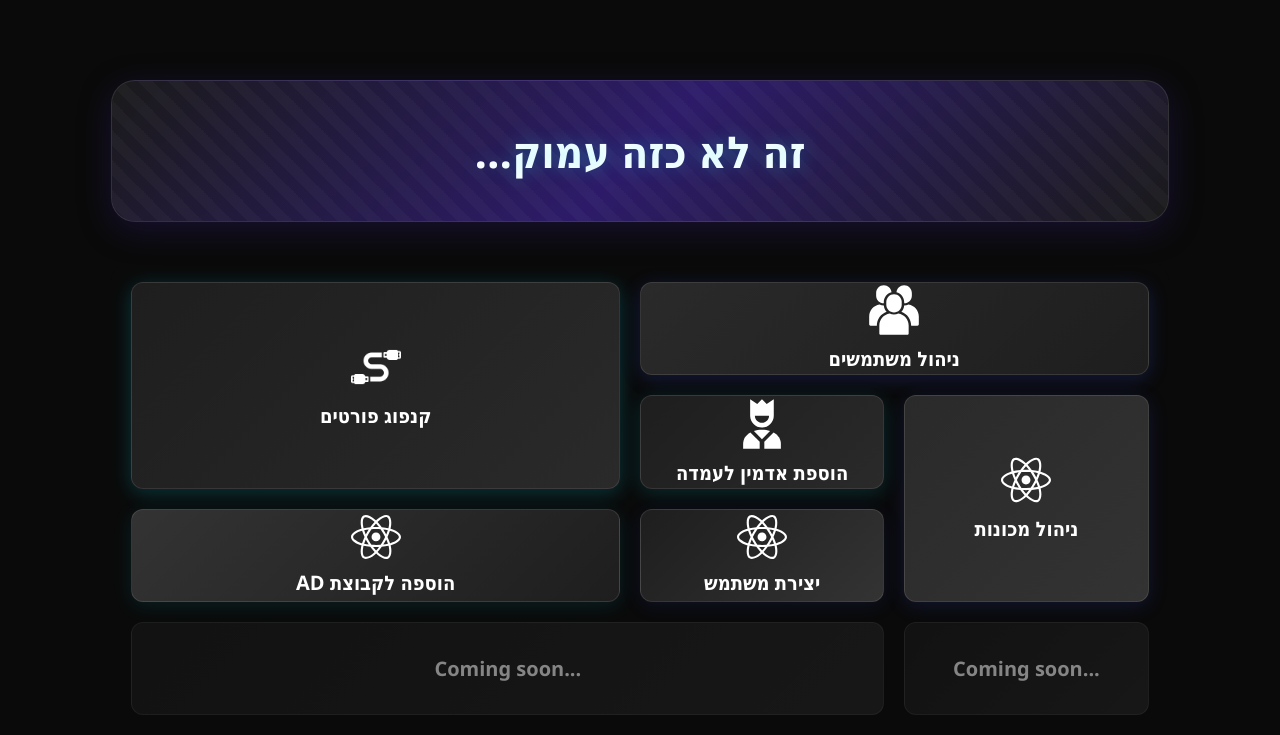
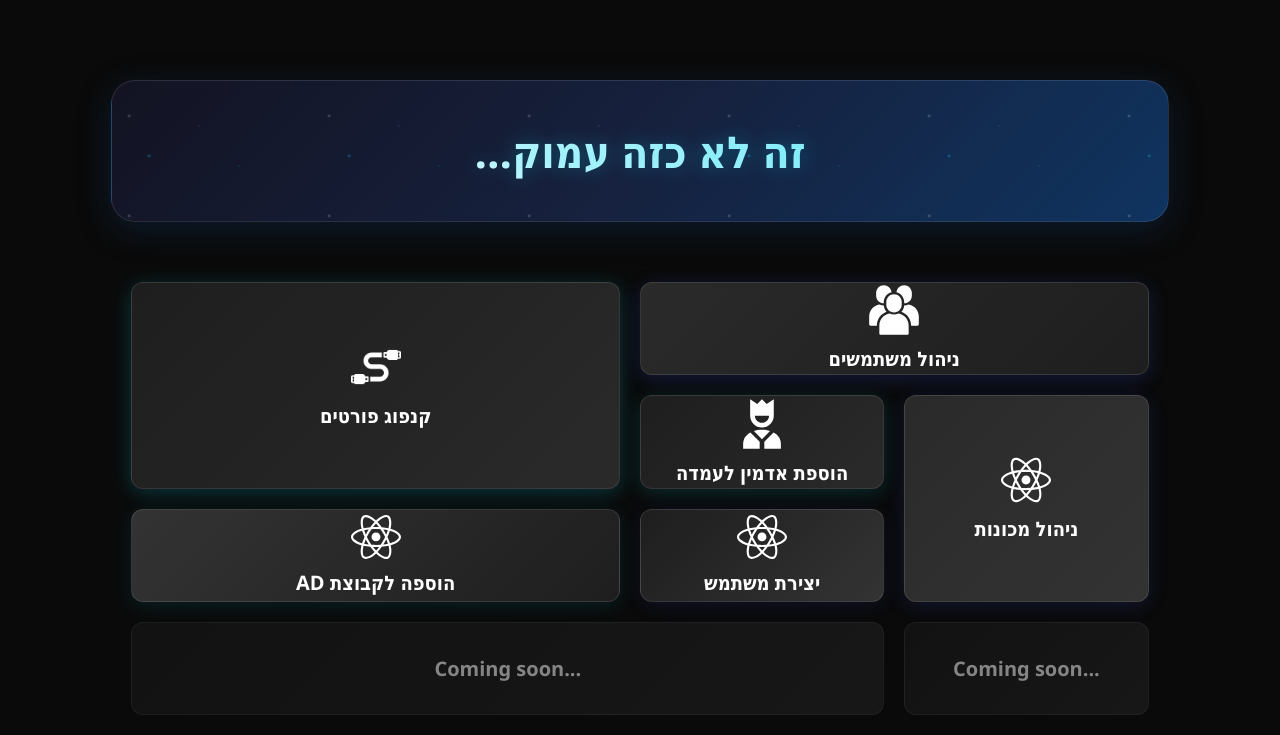
Before and after one commit to Guyh44/loamok, a React (Vite) app in the folder frontend/: page / in a window 1280 px wide. Shown: the top 735 px of the page. Built offline with nearby package versions, Linux system fonts and the light colour scheme.

Commit message:
floating particles header

```diff
--- a/frontend/src/components/Header.css
+++ b/frontend/src/components/Header.css
@@ -1,11 +1,12 @@
+/* Floating Particles Header - adapted for your existing structure */
 header {
-  position: relative; /* Needed for ::before */
-  background: linear-gradient(135deg, #1a1a1a 0%, #2d1b69 50%, #1a1a1a 100%);
+    position: relative;
+    background: linear-gradient(135deg, #131322 0%, #16213e 50%, #0f3460 100%);
     color: #e0e0e0;
     padding: 40px 30px;
     text-align: center;
     border-radius: 24px;
-  box-shadow: 0 8px 32px rgba(45, 27, 105, 0.4);
+    box-shadow: 0 8px 32px rgba(15, 52, 96, 0.4);
     margin-bottom: 40px;
     margin-top: 80px;
     border: 1px solid rgba(255, 255, 255, 0.1);
@@ -16,18 +17,13 @@ header::before {
     content: '';
     position: absolute;
     inset: 0;
-  background: linear-gradient(45deg,
-    rgba(255,255,255,0.1) 25%,
-    transparent 25%,
-    transparent 50%,
-    rgba(255,255,255,0.1) 50%,
-    rgba(255,255,255,0.1) 75%,
-    transparent 75%
-  );
-  background-size: 30px 30px;
-  opacity: 0.3;
-  animation: slide 3s linear infinite; /* adjust speed */
-  border-radius: inherit;
+    background-image:
+        radial-gradient(2px 2px at 20px 30px, rgba(255,255,255,0.3), transparent),
+        radial-gradient(2px 2px at 40px 70px, rgba(0,229,255,0.4), transparent),
+        radial-gradient(1px 1px at 90px 40px, rgba(255,255,255,0.2), transparent),
+        radial-gradient(1px 1px at 130px 80px, rgba(0,229,255,0.3), transparent);
+    background-size: 200px 100px;
+    animation: float-particles 8s ease-in-out infinite;
     pointer-events: none;
     z-index: 0;
 }
@@ -37,7 +33,7 @@ header h1 {
     font-size: 2.75rem;
     font-weight: 700;
     margin: 0;
-  background: #ffffff;
+    background: linear-gradient(45deg, #ffffff, #57e5f5);
     -webkit-background-clip: text;
     -webkit-text-fill-color: transparent;
     background-clip: text;
@@ -45,8 +41,14 @@ header h1 {
     z-index: 1;
 }
 
-/* Instead of moving the whole ::before, shift the background pattern */
-@keyframes slide {
-  0%   { background-position: 0 0; }
-  100% { background-position: 30px 0; } /* 2× pattern size */
+@keyframes float-particles {
+    0%, 100% {
+        transform: translateY(0px) translateX(0px);
     }
+    33% {
+        transform: translateY(-10px) translateX(5px);
+    }
+    66% {
+        transform: translateY(5px) translateX(-3px);
+    }
+}
```
Lines whose indentation alone changed are shown as unchanged.
